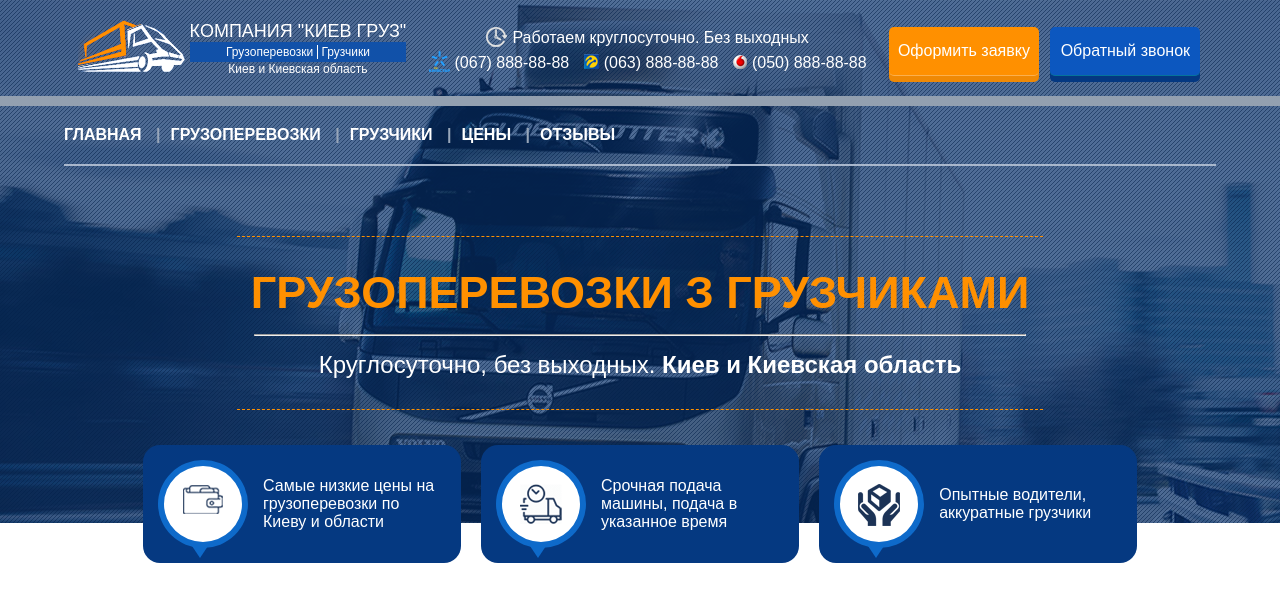
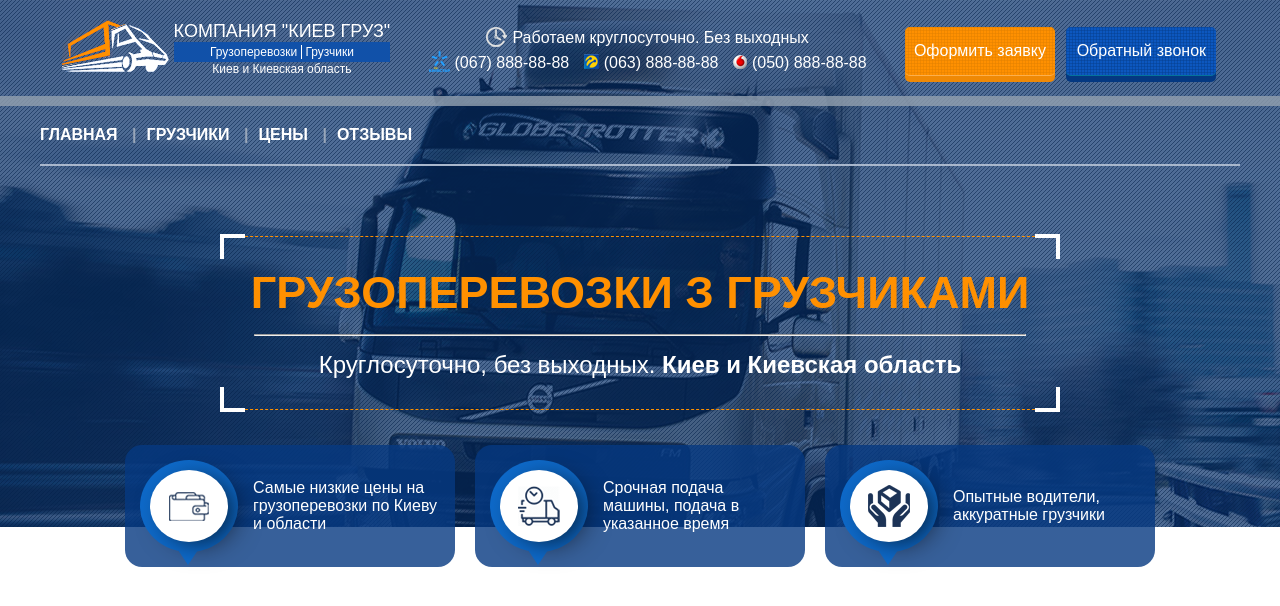
Before and after one commit to AnastasiiaIlina/kievGruz, a plain HTML site: page index.html in a window 1280 px wide. Drawn offline with Linux system fonts and the light colour scheme.

Commit message:
Add files via upload

```diff
--- a/css/styles.css
+++ b/css/styles.css
@@ -1,18 +1,10 @@
-/* .Layer_16 {
-  background-image: url("Layer 16.png");
-  position: absolute;
-  left: -6px;
-  top: 0px;
-  width: 1990px;
-  height: 661px;
-  z-index: 88;
-} */
 
 * {
    padding: 0;
    margin: 0;
    font-family: sans-serif;
 }
+
 a {
     text-decoration: none;
     color:#fff;
@@ -23,7 +15,7 @@ li {
 }
 
 .container {
-    width: 90%;
+    width: 95%;
     max-width: 1200px;
     margin: 0 auto;
 }
@@ -33,19 +25,15 @@ li {
     justify-content: space-around;
     align-items: flex-end;
 }
+
 header {
     background-image:url('../img/header-bg.png');
     min-height: 400px;
-    /* width: 600px; */
 }
 
-
-
 .header_contacts {
-
-
     color:#fff;
-    border-bottom:10px solid #93a0b0;
+    border-bottom:10px solid rgba(147,160,176,0.8);
     padding: 20px 0;
 }
 
@@ -77,6 +65,7 @@ header {
 .header_services {
     background-color: #1151a9;
     padding: 3px 0;
+    cursor:pointer;
 }
 
 .header_services span {
@@ -84,11 +73,8 @@ header {
     padding-right: 4px;
 }
 
-/* header_connection */
-
 .header_connection {
     text-align: center;
-
 }
 
 .header_connection div {
@@ -104,24 +90,35 @@ header {
 .header_btn {
     width: 150px;
     margin-right: 7px;
-   padding: 15px 0;
+    padding: 15px 0;
     border-radius: 5px;
     display: inline-block;
     text-align: center;
 }
 
 .orangeBtn {
-    background-color:#ff9000;
+    background:#ff9000;
+    background-image: linear-gradient(90deg, rgba(226,128,0,.5) 50%, transparent 0),
+                    linear-gradient(rgba(226,128,0,.5) 50%, transparent 0);
+    background-size: 3px 3px;
     border-bottom:1px solid #fbaf4d;
     box-shadow: 0px 6px #ef8905;
 }
 
+.blueBtn {
+    background:#0c57bf;
+    background-image: linear-gradient(90deg, rgba(6,65,144,.5) 50%, transparent 0),
+                      linear-gradient(rgba(6,65,144,.5) 50%, transparent 0);
+    background-size: 3px 3px;
+    border-bottom:1px solid #05739b;
+    box-shadow: 0px 6px #043881;
+}
 .orangeBtn:hover {
     background-color: #ffb658;
 }
 
 .orangeBtn:active{
-    background-color: red;
+    background-color: #ff5b00;
 }
 
 .blueBtn:hover {
@@ -130,12 +127,6 @@ header {
 
 .blueBtn:active {
     background-color: blue;
-}
-
-.blueBtn {
-    background-color:#0c57bf;
-    border-bottom:1px solid #05739b;
-    box-shadow: 0px 6px #043881;
 }
 
 nav {
@@ -156,12 +147,10 @@ nav {
     margin-left: 10px;
 }
 
-.header_item:hover {
-    padding-bottom: 12px;
-}
-
-nav a:hover {
-    color:#fe8f00;
+.header_item a:hover {
+    color:#f88c00;
+    border-bottom: 4px solid #fe8f00;
+    padding-bottom: 17px;
 }
 
 .header_title {
@@ -176,12 +165,48 @@ nav a:hover {
     border-bottom: 1px dashed #ff9000;
     margin-top: 70px;
     padding: 30px 0;
+    position: relative;
+}
+
+.cornersHor {
+    position: absolute;
+    width: 25px;
+    height: 4px;
+    background-color: #fff;
+}
+
+.cornersVer {
+    position: absolute;
+    width: 4px;
+    height: 25px;
+    background-color: #fff;
+}
+
+.topLeftHor, .topLeftVer  {
+    top:-3px;
+    left: 0;
+}
+
+.topRightHor, .topRightVer {
+    top:-3px;
+    right: 0;
+}
+
+.bottomRightHor, .bottomRightVer  {
+    bottom: -3px;
+    right: 0;
+}
+
+.bottomLeftHor, .bottomLeftVer {
+    bottom: -3px;
+    left: 0;
 }
 
 .header_title p {
     font-size: 24px;
     color:#fff;
 }
+
 .header_title span {
     font-weight: bold;
 }
@@ -195,6 +220,7 @@ hr {
     width: 770px;
     margin:15px 0;
 }
+
 .advantages {
     display: flex;
     justify-content: center;
@@ -204,39 +230,43 @@ hr {
     display: flex;
     justify-content: space-between;
     align-items: center;
-    background-color: #053981;
-   margin: 10px 10px -40px 10px;
-   border-radius: 17px;
-   width: 25%;
-   padding: 15px;
+    background-color: rgba(5,57,129,0.8);
+    margin: 10px 10px -40px 10px;
+    border-radius: 17px;
+    width: 25%;
+    padding: 15px;
 }
-
-
 
 .advantages span {
     color:#fff;
-
 }
 
 .advantage_img {
-    display: inline-block;
-    width: 70px;
-    height:40px;
+    display: flex;
+    align-items: center;
+    height:36px;
     padding: 18px;
     text-align: center;
     background-color: #fff;
     border-radius: 50%;
-    border:6px solid #0e6aca;
     position: relative;
-    margin-right: 15px;
-
+    z-index: 999;
+    box-shadow: 10px 5px 28px -5px rgba(0,0,0,0.75);
 }
 
-.advantage_img:before {
+.blueCircle {
+    position: relative;
+    background-color: #0e6aca;
+    border-radius: 50%;
+    margin-right: 15px;
+    padding: 10px;
+}
+
+.blueCircle:before {
     content: '';
     position: absolute;
-    left: 26px;
-    bottom: -26px;
+    left: 38px;
+    bottom: -23px;
     border: 10px solid transparent;
     border-top: 15px solid #0e6aca;
 }
--- a/index.html
+++ b/index.html
@@ -40,7 +40,6 @@
             <nav>
                 <ul>
                     <li class="header_item"><a href="#">ГЛАВНАЯ</a></li>
-                    <li class="header_item"><a href="#">ГРУЗОПЕРЕВОЗКИ</a></li>
                     <li class="header_item"><a href="#">ГРУЗЧИКИ</a></li>
                     <li class="header_item"><a href="#">ЦЕНЫ</a></li>
                     <li class="header_item"><a href="#">ОТЗЫВЫ</a></li>
@@ -51,26 +50,41 @@
                 <h1>ГРУЗОПЕРЕВОЗКИ З ГРУЗЧИКАМИ</h1>
                 <hr>
                 <p>Круглосуточно, без выходных. <span>Киев и Киевская область</span></p>
+                <div class="topLeftHor cornersHor"></div>
+                <div class="topRightHor cornersHor"></div>
+                <div class="bottomRightHor cornersHor"></div>
+                <div class="bottomLeftHor cornersHor"></div>
+
+                <div class="topLeftVer cornersVer"></div>
+                <div class="topRightVer cornersVer"></div>
+                <div class="bottomRightVer cornersVer"></div>
+                <div class="bottomLeftVer cornersVer"></div>
             </div> <!-- end header_title -->
 
             <div class="advantages">
                 <div class="advantage">
+                    <div class="blueCircle">
                         <div class="advantage_img">
                             <img  src="img/icon-purse.png" alt="purse">
+                        </div>
                     </div>
                     <span>Самые низкие цены на грузоперевозки по Киеву и области</span>
                 </div>
 
                 <div class="advantage">
+                    <div class="blueCircle">
                         <div class="advantage_img">
                             <img src="img/icon-truck.png" alt="truck">
+                        </div>
                     </div>
                     <span>Срочная подача машины, подача в указанное время</span>
                 </div>
 
                 <div class="advantage">
+                    <div class="blueCircle">
                         <div class="advantage_img">
                             <img src="img/icon-hands.png" alt="hands">
+                        </div>
                     </div>
                     <span>Опытные водители, аккуратные грузчики</span>
                 </div>
@@ -78,10 +92,7 @@
        </div> <!-- end container -->
    </header>
 
-  <div class="form displayNone">
-
-  </div>
-
+  <div class="form displayNone"></div>
 
  <script src="js/js.js"></script>
 </body>
--- a/js/js.js
+++ b/js/js.js
@@ -1,4 +1,4 @@
-var form = document.querySelector('.form');
+let form = document.querySelector('.form');
 
 document.querySelector('.orangeBtn').onclick = () => {
     if (form.classList.contains('displayNone')) {
```
Lines whose indentation alone changed are shown as unchanged.
